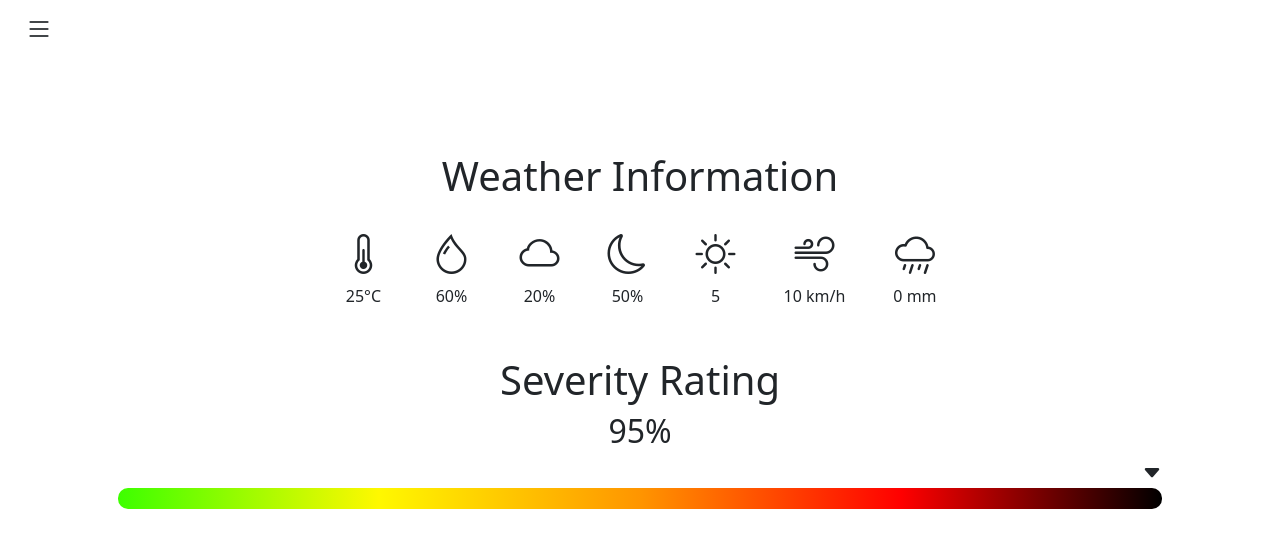
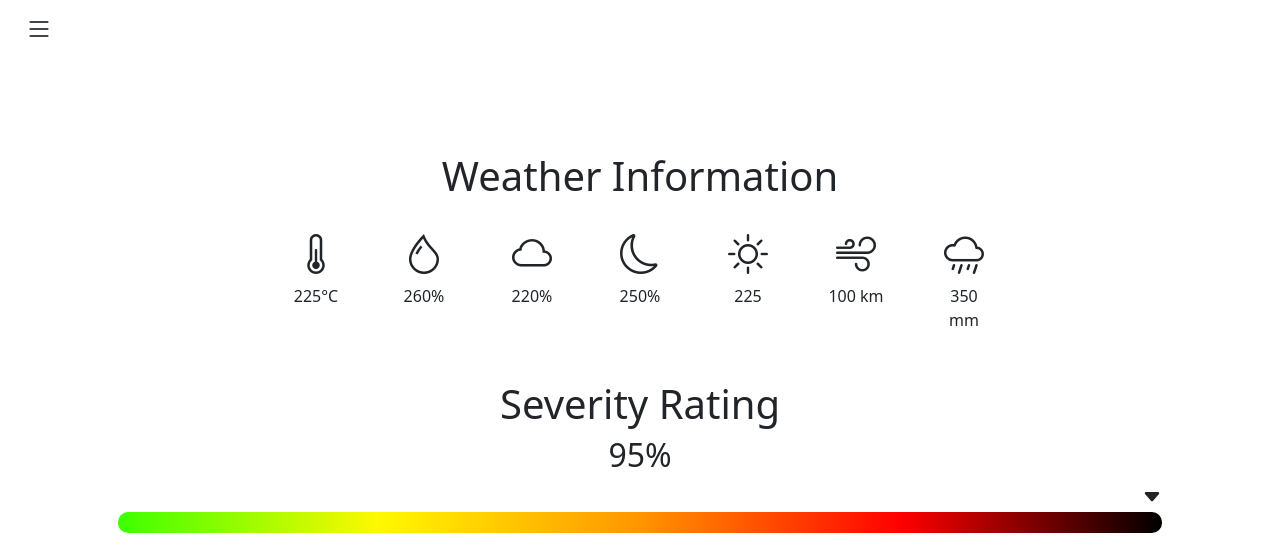
Before and after one commit to lachietech/Personal-Website, a Flask app: page /meandersuite/suite in a window 1280 px wide. Shown: the top 554 px of the page. Run offline with Flask 3, Linux system fonts and the light colour scheme; some libraries are stand-ins or nearby versions.

Commit message:
Update MS0

```diff
--- a/templates/meandersuiteprerelease/suitefiles/index.html
+++ b/templates/meandersuiteprerelease/suitefiles/index.html
@@ -27,6 +27,10 @@
             display: flex;
             flex-wrap: wrap;
             justify-content: center;
+        }
+        .weather-info div {
+            text-align: center;
+            width: 60px;
         }
         </style>
     </head>
@@ -126,13 +130,13 @@
             <script>
                 // Sample weather data
                 const weatherData = {
-                    temperature: 25,
-                    humidity: 60,
-                    cloudCoverage: 20,
-                    moonCycle: 50,
-                    UV: 5,
-                    windSpeed: 10,
-                    rain: 0,
+                    temperature: 225,
+                    humidity: 260,
+                    cloudCoverage: 220,
+                    moonCycle: 250,
+                    UV: 225,
+                    windSpeed: 100,
+                    rain: 350,
                     severity: 100
 
                 };
@@ -143,7 +147,7 @@
                 document.getElementById('cloudCoverage').innerText = `${weatherData.cloudCoverage}%`;
                 document.getElementById('moonCycle').innerText = `${weatherData.moonCycle}%`;
                 document.getElementById('UV').innerText = `${weatherData.UV}`;
-                document.getElementById('windSpeed').innerText = `${weatherData.windSpeed} km/h`;
+                document.getElementById('windSpeed').innerText = `${weatherData.windSpeed} km`;
                 document.getElementById('rain').innerText = `${weatherData.rain} mm`;
                 document.getElementById('severity').style = `width:${weatherData.severity}%;`;
             </script>
```
